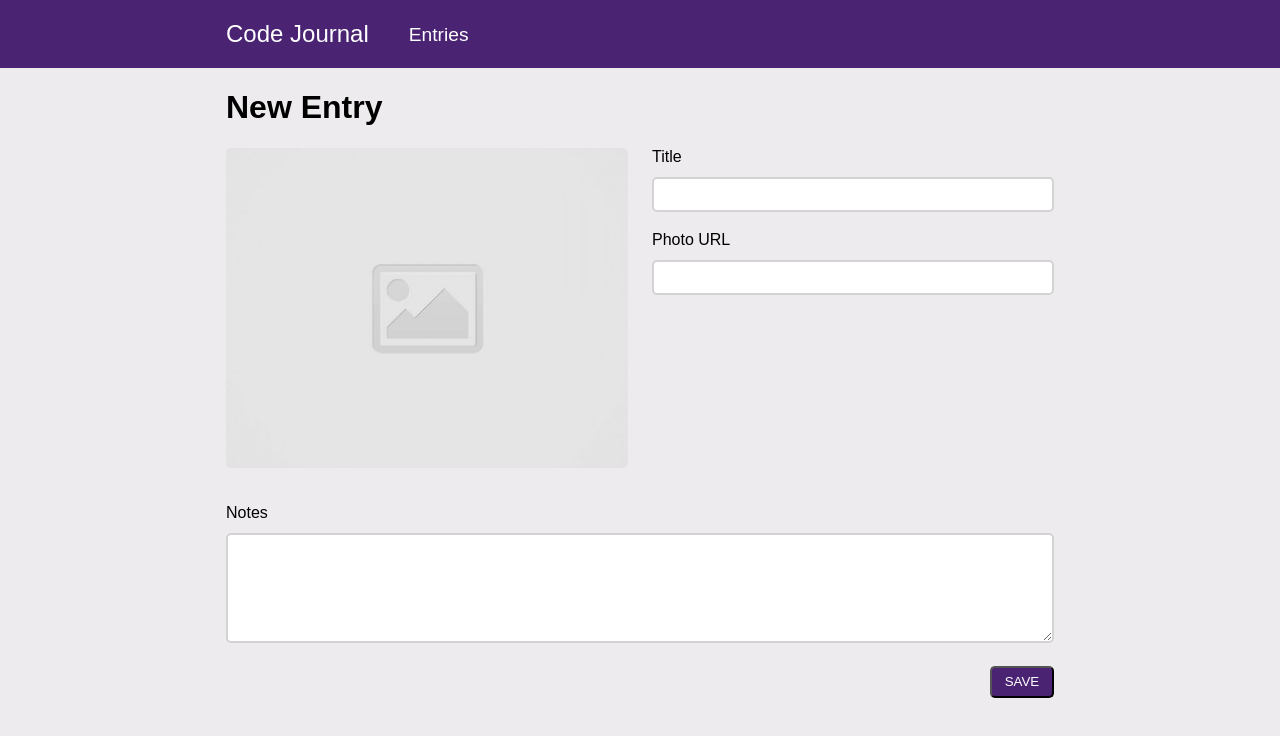
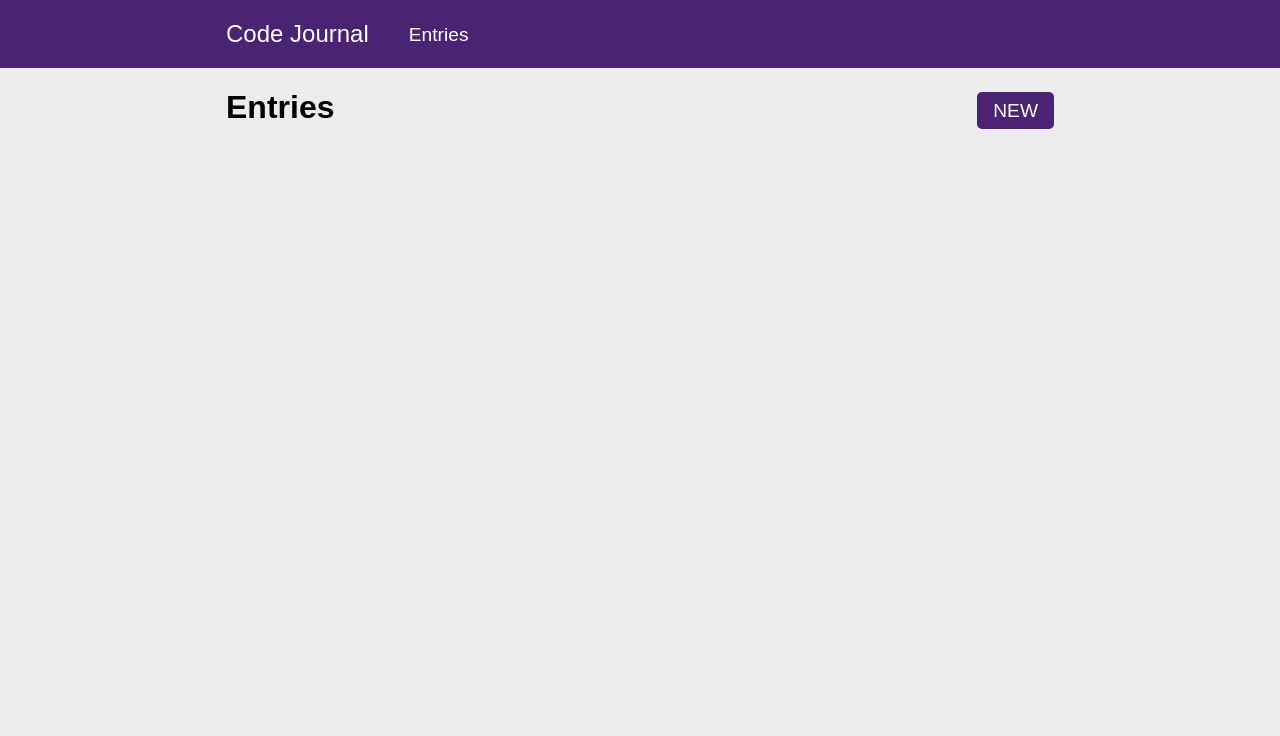
Before and after one commit to Richard-Watanabe/code-journal, a website: page index.html in a window 1280 px wide. Both pictures are taken after a click on the link "Entries". Drawn offline with Linux system fonts and the light colour scheme.

Commit message:
Added an anchor to the entries view that shows the entry form

```diff
--- a/css/styles.css
+++ b/css/styles.css
@@ -29,6 +29,10 @@ a {
   margin-left: 2.5rem;
   margin-top: 1.5rem;
   text-decoration: none;
+}
+
+ul {
+  padding: 0;
 }
 
 .input,
@@ -65,8 +69,15 @@ textarea:focus {
 
 .save-button {
   border-radius: 5px;
-  padding: 0.4rem 0.8rem;
+  padding: 0.5rem 1rem;
   text-align: right;
+}
+
+.new-button {
+  border-radius: 5px;
+  padding: 0.5rem 1rem;
+  position: relative;
+  top: 2rem;
 }
 
 .flex-end {
@@ -76,3 +87,7 @@ textarea:focus {
 .less-margin {
   margin: 0;
 }
+
+.space-between {
+  justify-content: space-between;
+}
--- a/index.html
+++ b/index.html
@@ -20,13 +20,13 @@
       <div class="column-full">
         <div class="row">
           <h2 class="white-text">Code Journal</h2>
-          <a href="#" class="white-text">Entries</a>
+          <a href="#" class="white-text entries">Entries</a>
         </div>
       </div>
     </div>
   </header>
   <main>
-    <div data-view="entry-form" class="container">
+    <div data-view="entry-form" class="container hidden new">
       <form>
         <div class="row">
           <div class="column-full">
@@ -57,8 +57,16 @@
         </div>
       </form>
     </div>
-    <div data-view="entries">
+    <div data-view="entries" class = "view">
       <div class="container">
+        <div class="column-full">
+          <div class="row space-between">
+            <h1>Entries</h1>
+              <nav>
+                <a href="#" class="purple new-button white-text">NEW</a>
+              </nav>
+          </div>
+        </div>
         <ul>
         </ul>
       </div>
--- a/js/main.js
+++ b/js/main.js
@@ -73,3 +73,23 @@ function addEntry(event) {
 }
 
 window.addEventListener('DOMContentLoaded', addEntry);
+
+var newButton = document.querySelector('.new-button');
+var newModal = document.querySelector('.new');
+var viewEntries = document.querySelector('.view');
+
+function popUpNew(event) {
+  newModal.className = 'container new';
+  viewEntries.className = 'hidden view';
+}
+
+newButton.addEventListener('click', popUpNew);
+
+var entriesButton = document.querySelector('.entries');
+
+function goToEntries(event) {
+  viewEntries.className = 'view';
+  newModal.className = 'hidden container new';
+}
+
+entriesButton.addEventListener('click', goToEntries);
```
